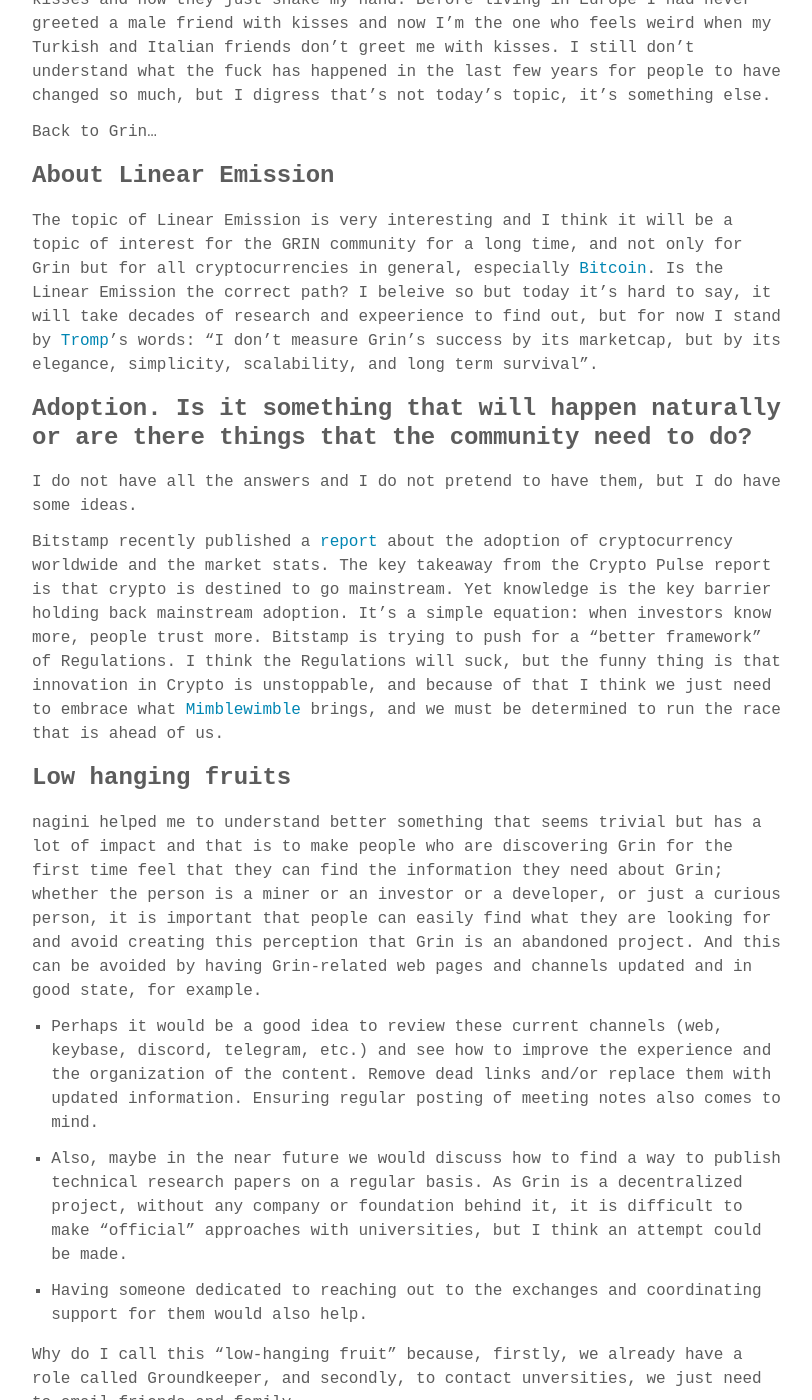
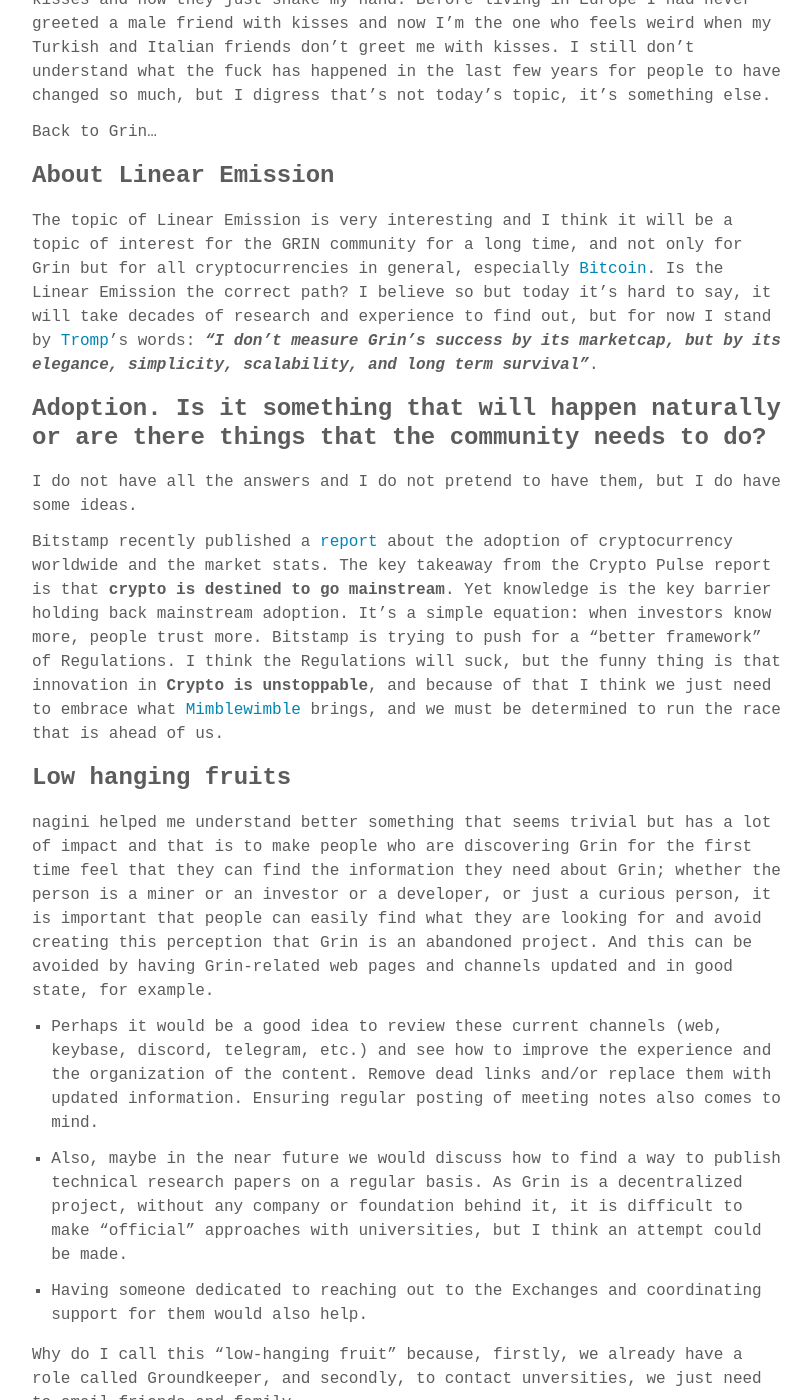
Before and after one commit to davidtavarez/davidtavarez.github.io, a Jekyll site: the page built from _posts/2022-07-24-grin-warszawa.md, in a window 1280 px wide and 1400 px high, scrolled down 446 px. Shown: the whole window, without its empty margins (232-1044 px from the left). Built offline with Jekyll 4.4.1, drawn with Linux system fonts in a browser that asks for light colours; some web fonts are replaced; comment, search, counter and statistics services are not loaded; some of the changed text lies outside the part shown.

Commit message:
fixing typos

```diff
--- a/_posts/2022-07-24-grin-warszawa.md
+++ b/_posts/2022-07-24-grin-warszawa.md
@@ -15,23 +15,23 @@
 
 ### About Linear Emission
 
-The topic of Linear Emission is very interesting and I think it will be a topic of interest for the GRIN community for a long time, and not only for Grin but for all cryptocurrencies in general, especially [Bitcoin](https://bitcointalk.org/index.php?topic=5405755.0;all). Is the Linear Emission the correct path? I beleive so but today it's hard to say, it will take decades of research and expeerience to find out, but for now I stand by [Tromp](https://tromp.github.io/)'s words: "I don't measure Grin's success by its marketcap, but by its elegance, simplicity, scalability, and long term survival".
+The topic of Linear Emission is very interesting and I think it will be a topic of interest for the GRIN community for a long time, and not only for Grin but for all cryptocurrencies in general, especially [Bitcoin](https://bitcointalk.org/index.php?topic=5405755.0;all). Is the Linear Emission the correct path? I believe  so but today it's hard to say, it will take decades of research and experience to find out, but for now I stand by [Tromp](https://tromp.github.io/)'s words: ***"I don't measure Grin's success by its marketcap, but by its elegance, simplicity, scalability, and long term survival"***.
 
-### Adoption. Is it something that will happen naturally or are there things that the community need to do?
+### Adoption. Is it something that will happen naturally or are there things that the community needs to do?
 
 I do not have all the answers and I do not pretend to have them, but I do have some ideas.
 
-Bitstamp recently published a [report](https://www.bitstamp.net/s/documents/BitstampCryptoPulseReport_Q12022.pdf) about the adoption of cryptocurrency worldwide and the market stats. The key takeaway from the Crypto Pulse report is that crypto is destined to go mainstream. Yet knowledge is the key barrier holding back mainstream adoption. It's a simple equation: when investors know more, people trust more. Bitstamp is trying to push for a "better framework" of Regulations. I think the Regulations will suck, but the funny thing is that innovation in Crypto is unstoppable, and because of that I think we just need to embrace what [Mimblewimble](https://docs.grin.mw/wiki/introduction/mimblewimble/mimblewimble/) brings, and we must be determined to run the race that is ahead of us.
+Bitstamp recently published a [report](https://www.bitstamp.net/s/documents/BitstampCryptoPulseReport_Q12022.pdf) about the adoption of cryptocurrency worldwide and the market stats. The key takeaway from the Crypto Pulse report is that **crypto is destined to go mainstream**. Yet knowledge is the key barrier holding back mainstream adoption. It's a simple equation: when investors know more, people trust more. Bitstamp is trying to push for a "better framework" of Regulations. I think the Regulations will suck, but the funny thing is that innovation in **Crypto is unstoppable**, and because of that I think we just need to embrace what [Mimblewimble](https://docs.grin.mw/wiki/introduction/mimblewimble/mimblewimble/) brings, and we must be determined to run the race that is ahead of us.
 
 ### Low hanging fruits
 
-nagini helped me to understand better something that seems trivial but has a lot of impact and that is to make people who are discovering Grin for the first time feel that they can find the information they need about Grin; whether the person is a miner or an investor or a developer, or just a curious person, it is important that people can easily find what they are looking for and avoid creating this perception that Grin is an abandoned project. And this can be avoided by having Grin-related web pages and channels updated and in good state, for example.
+nagini helped me understand better something that seems trivial but has a lot of impact and that is to make people who are discovering Grin for the first time feel that they can find the information they need about Grin; whether the person is a miner or an investor or a developer, or just a curious person, it is important that people can easily find what they are looking for and avoid creating this perception that Grin is an abandoned project. And this can be avoided by having Grin-related web pages and channels updated and in good state, for example.
 
 - Perhaps it would be a good idea to review these current channels (web, keybase, discord, telegram, etc.) and see how to improve the experience and the organization of the content. Remove dead links and/or replace them with updated information. Ensuring regular posting of meeting notes also comes to mind.
 
 - Also, maybe in the near future we would discuss how to find a way to publish technical research papers on a regular basis. As Grin is a decentralized project, without any company or foundation behind it, it is difficult to make "official" approaches with universities, but I think an attempt could be made.
 
-- Having someone dedicated to reaching out to the exchanges and coordinating support for them would also help.
+- Having someone dedicated to reaching out to the Exchanges and coordinating support for them would also help.
 
 Why do I call this "low-hanging fruit" because, firstly, we already have a role called Groundkeeper, and secondly, to contact unversities, we just need to email friends and family.
 
```
Also changed, not shown: other parts of _posts/2022-07-24-grin-warszawa.md (+3 -3 lines).
